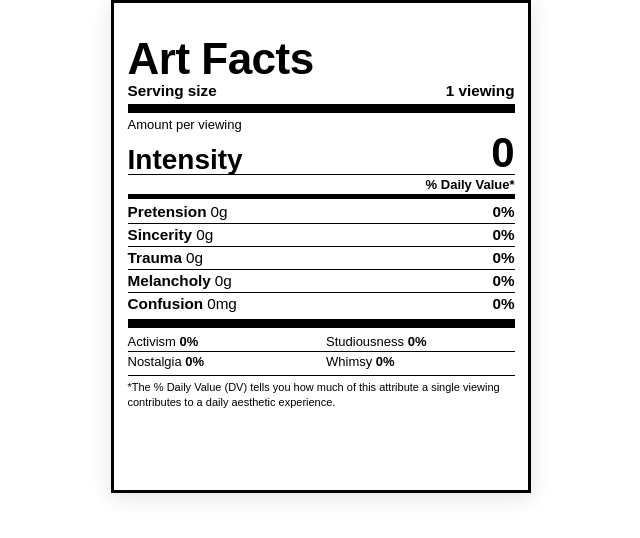
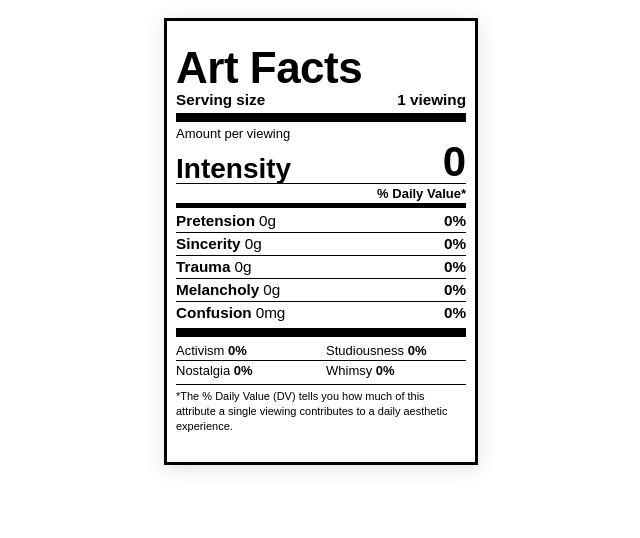
Before and after one commit to kadamwhite/art-nutrition-facts, a website: page index.html in a window 1280 px wide. Both pictures are taken after a click on the button "OK". Shown: the whole page, without its empty margins (319-959 px from the left). Drawn offline with Linux system fonts and the light colour scheme.

Commit message:
Fix margin around rendered form that I clobbered earlier

```diff
--- a/index.html
+++ b/index.html
@@ -26,7 +26,7 @@
   <button type="button" class="ok-button" id="ok-button">OK</button>
 </div>
 
-<div class="nutrition-facts" id="label"></div>
+<div id="rendered"></div>
 
 <script src="./nutrition.js"></script>
 </body>
--- a/nutrition.js
+++ b/nutrition.js
@@ -76,7 +76,8 @@ document.getElementById( 'ok-button' ).addEventListener( 'click', () => {
 		</div>` );
 	}
 
-	document.getElementById( 'label' ).innerHTML = `
+	document.getElementById( 'rendered' ).innerHTML = `
+	<div class="nutrition-facts">
 		<div class="form-title">Art Facts</div>
 		<div class="servings-per-container">${ '' /* Per artistic experience */ }</div>
 		<div class="serving-size">
@@ -107,9 +108,9 @@ document.getElementById( 'ok-button' ).addEventListener( 'click', () => {
 		${ mineralsRendered.join( '' ) }
 		<div class="footer">*The % Daily Value (DV) tells you how much of this attribute a single viewing contributes to a daily aesthetic experience. ${
 			'' /* 1,000 units is used for general art nutrition advice. */
-		}<br><em>${ title === 'Untitled' ? '' : title }</em></div>`;
+		}<br><em>${ title === 'Untitled' ? '' : title }</em></div></div>`;
 
 	document.getElementById( 'input-form' ).style.display = 'none';
-	document.getElementById( 'label' ).style.display = 'block';
+	document.getElementById( 'rendered' ).style.display = 'block';
 	window.scrollTo( 0, 0 );
 } );
--- a/style.css
+++ b/style.css
@@ -121,16 +121,16 @@ button.ok-button {
 	-webkit-tap-highlight-color: transparent;
 }
 
-#label {
+#rendered {
 	display: none;
-	padding: 2rem 0.75rem 80px;
-	max-width: 420px;
+	padding: 1rem;
+	max-width: 350px;
 	margin: 0 auto;
 }
 
 .nutrition-facts {
 	border: 3px solid black;
-	padding: 6px 8px;
+	padding: 1.5rem 0.5rem;
 	background: white;
 	font-family: Arial, Helvetica, sans-serif;
 	box-shadow: 0 4px 20px rgba(0, 0, 0, 0.12);
```
